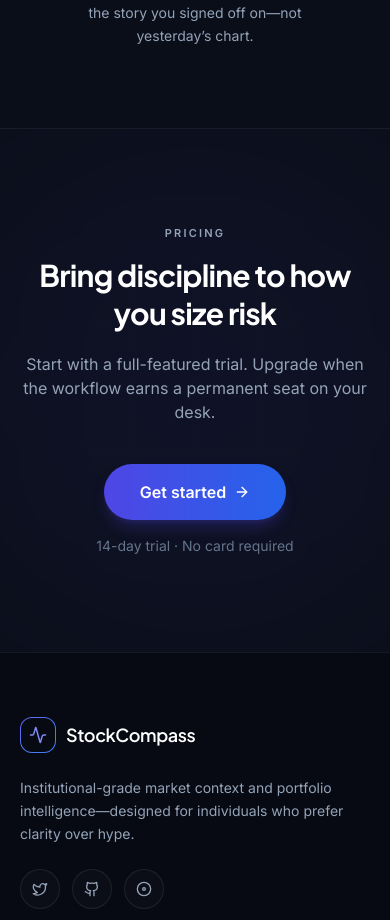
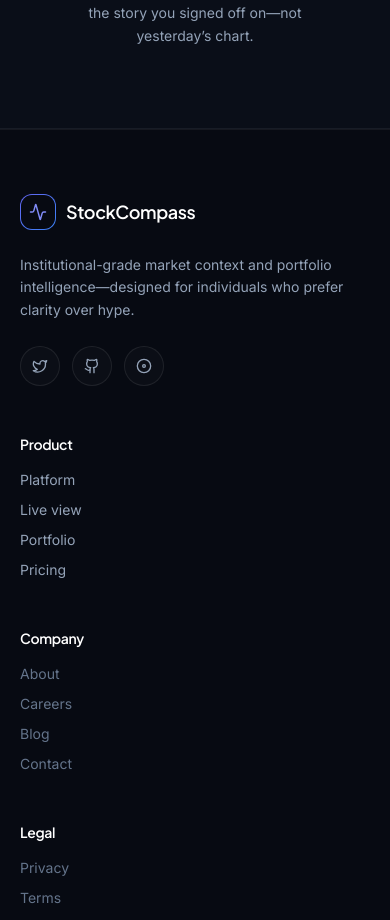
Before and after one commit to anshika1501/StockCompass-AI, a Next.js app in the folder frontend/: page / in a window 390 px wide. Shown: the part 5586-6506 px from the top of the page. Built offline with nearby package versions, Linux system fonts and the light colour scheme.

Commit message:
feat: heavily weight news sentiment in quality picks and remove landing page pricing

```diff
--- a/frontend/src/app/page.tsx
+++ b/frontend/src/app/page.tsx
@@ -4,7 +4,7 @@ import TrustStrip from "@/components/home/TrustStrip";
 import Features from "@/components/home/Features";
 import LivePreview from "@/components/home/LivePreview";
 import HowItWorks from "@/components/home/HowItWorks";
-import CTA from "@/components/home/CTA";
+
 import Footer from "@/components/home/Footer";
 import ChatbotButton from "@/components/home/ChatbotButton";
 
@@ -30,7 +30,6 @@ export default function Home() {
         <Features />
         <LivePreview />
         <HowItWorks />
-        <CTA />
         <Footer />
         <ChatbotButton />
       </div>
--- a/frontend/src/components/QualityStocks.tsx
+++ b/frontend/src/components/QualityStocks.tsx
@@ -23,11 +23,17 @@ const DISC_WEIGHT: Record<string, number> = { HIGH: 3, MEDIUM: 2, LOW: 1, NONE:
 
 function computeQualityScore(s: PortfolioAnalysisStock): number {
     let score = 0;
-    score += (s.opportunity_score ?? 0) * 2;                        // weight ×2
-    score += (DISC_WEIGHT[s.discount_level] ?? 0) * 10;            // discount bonus
-    if (s.recommendation === 'BUY') score += 20;                    // BUY signal
+    score += (s.opportunity_score ?? 0) * 1.5;                        // Technical opportunity
+    score += (DISC_WEIGHT[s.discount_level] ?? 0) * 10;            // Discount bonus
+    if (s.recommendation === 'BUY') score += 15;                    // BUY signal
     if (s.recommendation === 'HOLD') score += 5;
-    if ((s.sentiment_score ?? 0) > 0) score += (s.sentiment_score ?? 0) * 15; // sentiment
+
+    // HEAVILY weight Sentiment Score (-1.0 to 1.0)
+    // A +0.8 score gives 80 points, pushing them to the Top 3 instantly.
+    if (s.sentiment_score != null) {
+        score += (s.sentiment_score * 100);
+    }
+
     if ((s.change_percent ?? 0) > 0) score += Math.min((s.change_percent ?? 0), 5) * 2;
     return Math.round(score * 10) / 10;
 }
@@ -124,8 +130,8 @@ export default function QualityStocks({ sectorSlug }: { sectorSlug: string }) {
                                 Best Return Picks — High Discount + High Return
                             </CardTitle>
                             <p className="text-[12px] text-gray-500 mt-1 leading-relaxed max-w-2xl">
-                                Stocks scored by combining opportunity score (weight ×2), discount level, BUY signal, and positive sentiment.
-                                High discount + strong opportunity = best investment pick in this sector.
+                                Stocks scored by combining opportunity score, discount level, BUY signal, and heavily weighted by <strong className="text-[#4F8DF7]">News Sentiment Score</strong>.
+                                High discount + strong opportunity + <strong>Top Sentiment</strong> = best investment pick in this sector.
                             </p>
                         </div>
                     </div>
--- a/frontend/src/components/home/CTA.tsx
+++ /dev/null
@@ -1,56 +0,0 @@
-"use client";
-
-import { motion } from "framer-motion";
-import { ArrowRight } from "lucide-react";
-import Link from "next/link";
-
-export default function CTA() {
-  return (
-    <section id="cta" className="relative z-10 overflow-hidden bg-[#0c101c] py-24 lg:py-32">
-      <div className="pointer-events-none absolute left-1/2 top-1/2 h-[min(90vw,720px)] w-[min(90vw,720px)] -translate-x-1/2 -translate-y-1/2 rounded-full bg-indigo-600/[0.08] blur-[120px]" />
-      <div
-        className="pointer-events-none absolute inset-0 opacity-[0.35] [mask-image:radial-gradient(ellipse_55%_45%_at_50%_50%,#000_45%,transparent)] bg-[linear-gradient(rgba(255,255,255,0.02)_1px,transparent_1px),linear-gradient(90deg,rgba(255,255,255,0.02)_1px,transparent_1px)] bg-[length:4rem_4rem]"
-        aria-hidden
-      />
-
-      <div className="relative z-20 mx-auto max-w-3xl px-5 text-center lg:px-8">
-        <p className="section-label mb-4 text-slate-400">Pricing</p>
-        <motion.h2
-          initial={{ opacity: 0, y: 16 }}
-          whileInView={{ opacity: 1, y: 0 }}
-          viewport={{ once: true }}
-          transition={{ duration: 0.5 }}
-          className="font-display text-3xl font-bold leading-tight tracking-tight text-white sm:text-4xl lg:text-5xl"
-        >
-          Bring discipline to how you size risk
-        </motion.h2>
-        <motion.p
-          initial={{ opacity: 0, y: 12 }}
-          whileInView={{ opacity: 1, y: 0 }}
-          viewport={{ once: true }}
-          transition={{ duration: 0.5, delay: 0.08 }}
-          className="mx-auto mt-5 max-w-xl text-base text-slate-400 sm:text-lg"
-        >
-          Start with a full-featured trial. Upgrade when the workflow earns a permanent seat on your desk.
-        </motion.p>
-
-        <motion.div
-          initial={{ opacity: 0, y: 16 }}
-          whileInView={{ opacity: 1, y: 0 }}
-          viewport={{ once: true }}
-          transition={{ duration: 0.5, delay: 0.15 }}
-          className="mt-10 flex flex-col items-center justify-center gap-4 sm:flex-row sm:gap-6"
-        >
-          <Link
-            href="/register"
-            className="group inline-flex items-center justify-center gap-2 rounded-full bg-gradient-to-r from-indigo-600 to-blue-600 px-9 py-4 text-base font-semibold text-white shadow-lg shadow-indigo-600/25 transition hover:shadow-indigo-500/40"
-          >
-            Get started
-            <ArrowRight className="h-4 w-4 transition-transform group-hover:translate-x-0.5" />
-          </Link>
-          <p className="text-sm text-slate-500">14-day trial · No card required</p>
-        </motion.div>
-      </div>
-    </section>
-  );
-}
```
